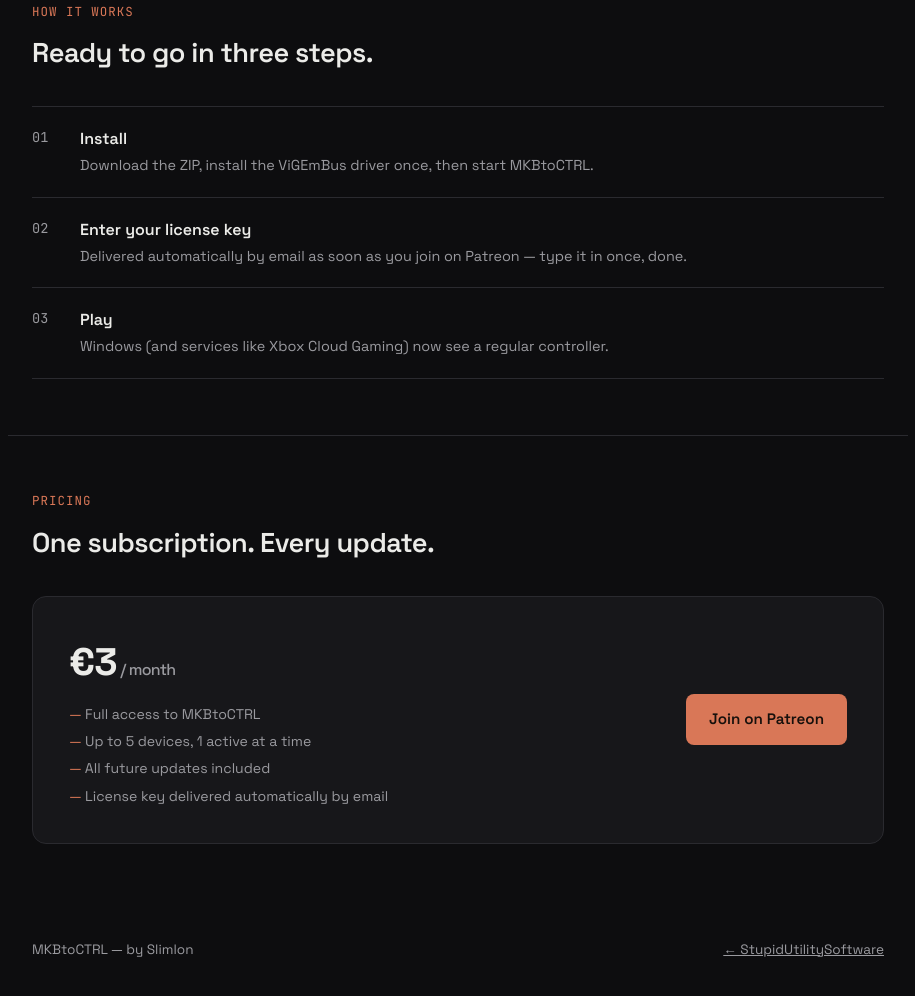
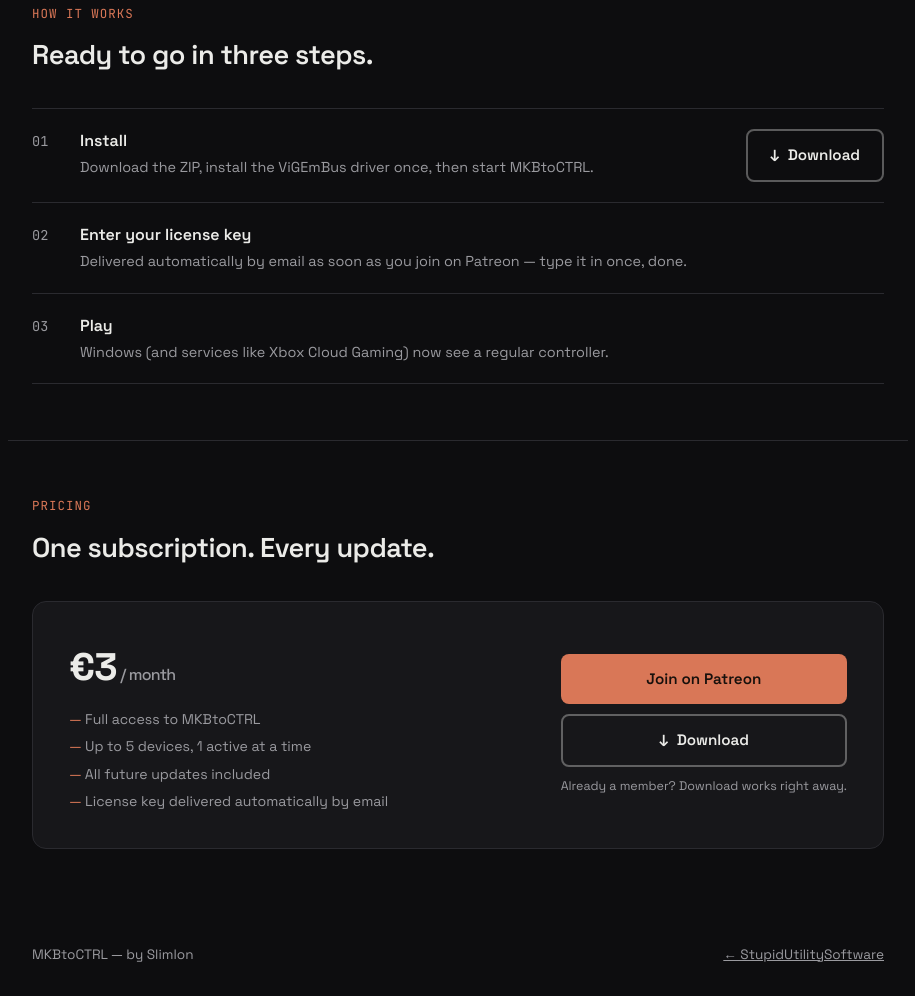
Before and after one commit to Slimlon/StupidUtilitySoftware, a plain HTML site: page mkbtoctrl/index.html in a window 1280 px wide. Shown: the part 1249-2245 px from the top of the page, without its empty margins (182-1097 px from the left). Drawn offline with Linux system fonts and the light colour scheme.

Commit message:
Update index.html

```diff
--- a/mkbtoctrl/index.html
+++ b/mkbtoctrl/index.html
@@ -125,8 +125,10 @@
   .btn:hover { transform: translateY(-1px); }
   .btn-primary { background: var(--accent); color: #17100c; }
   .btn-primary:hover { background: var(--accent-bright); }
-  .btn-secondary { background: transparent; border-color: var(--border); color: var(--text); }
+  .btn-secondary { background: transparent; border: 2px solid rgba(235, 235, 232, 0.35); color: var(--text); }
   .btn-secondary:hover { border-color: var(--text-dim); }
+
+  .btn-icon { font-size: 1rem; line-height: 1; }
 
   .price-note { margin-top: 18px; font-size: 0.85rem; color: var(--text-dim); }
   .price-note strong { color: var(--text); }
@@ -176,11 +178,13 @@
   .card p { font-size: 0.9rem; color: var(--text-dim); }
 
   .steps { margin-top: 32px; display: flex; flex-direction: column; gap: 0; }
-  .step { display: flex; gap: 20px; padding: 20px 0; border-top: 1px solid var(--border); }
+  .step { display: flex; gap: 20px; padding: 20px 0; border-top: 1px solid var(--border); align-items: flex-start; flex-wrap: wrap; }
   .step:last-child { border-bottom: 1px solid var(--border); }
-  .step-num { font-family: 'JetBrains Mono', monospace; color: var(--text-dim); font-size: 0.85rem; flex-shrink: 0; width: 28px; }
+  .step-num { font-family: 'JetBrains Mono', monospace; color: var(--text-dim); font-size: 0.85rem; flex-shrink: 0; width: 28px; padding-top: 2px; }
+  .step-body { flex: 1; min-width: 200px; }
   .step-body h3 { font-size: 1rem; font-weight: 600; margin-bottom: 4px; }
   .step-body p { font-size: 0.9rem; color: var(--text-dim); }
+  .step-action { flex-shrink: 0; }
 
   .price-card {
     margin-top: 32px;
@@ -198,6 +202,9 @@
   .price-amount span { font-size: 1rem; color: var(--text-dim); font-weight: 500; }
   .price-list { list-style: none; margin-top: 14px; display: flex; flex-direction: column; gap: 6px; font-size: 0.88rem; color: var(--text-dim); }
   .price-list li::before { content: "— "; color: var(--accent); }
+  .price-actions { display: flex; flex-direction: column; gap: 10px; align-items: stretch; }
+  .price-actions .btn { justify-content: center; }
+  .price-actions-sub { font-size: 0.78rem; color: var(--text-dim); text-align: center; }
 
   footer {
     padding: 40px 24px 56px;
@@ -242,7 +249,9 @@
   </p>
   <div class="cta-row">
     <a class="btn btn-primary" href="#pricing">Get access</a>
-    <a class="btn btn-secondary" href="#how">How it works</a>
+    <a class="btn btn-secondary" href="https://github.com/Slimlon/StupidUtilitySoftware/releases/latest/download/MKBtoCTRL.zip">
+      <span class="btn-icon">↓</span> Download
+    </a>
   </div>
   <p class="price-note">From <strong>€3 / month</strong> via Patreon · license key delivered automatically by email</p>
 
@@ -287,6 +296,11 @@
         <h3>Install</h3>
         <p>Download the ZIP, install the ViGEmBus driver once, then start MKBtoCTRL.</p>
       </div>
+      <div class="step-action">
+        <a class="btn btn-secondary" href="https://github.com/Slimlon/StupidUtilitySoftware/releases/latest/download/MKBtoCTRL.zip">
+          <span class="btn-icon">↓</span> Download
+        </a>
+      </div>
     </div>
     <div class="step">
       <div class="step-num mono">02</div>
@@ -318,7 +332,13 @@
         <li>License key delivered automatically by email</li>
       </ul>
     </div>
-    <a class="btn btn-primary" href="https://www.patreon.com/Slimlon" target="_blank" rel="noopener">Join on Patreon</a>
+    <div class="price-actions">
+      <a class="btn btn-primary" href="https://www.patreon.com/Slimlon" target="_blank" rel="noopener">Join on Patreon</a>
+      <a class="btn btn-secondary" href="https://github.com/Slimlon/StupidUtilitySoftware/releases/latest/download/MKBtoCTRL.zip">
+        <span class="btn-icon">↓</span> Download
+      </a>
+      <span class="price-actions-sub">Already a member? Download works right away.</span>
+    </div>
   </div>
 </section>
 
```
